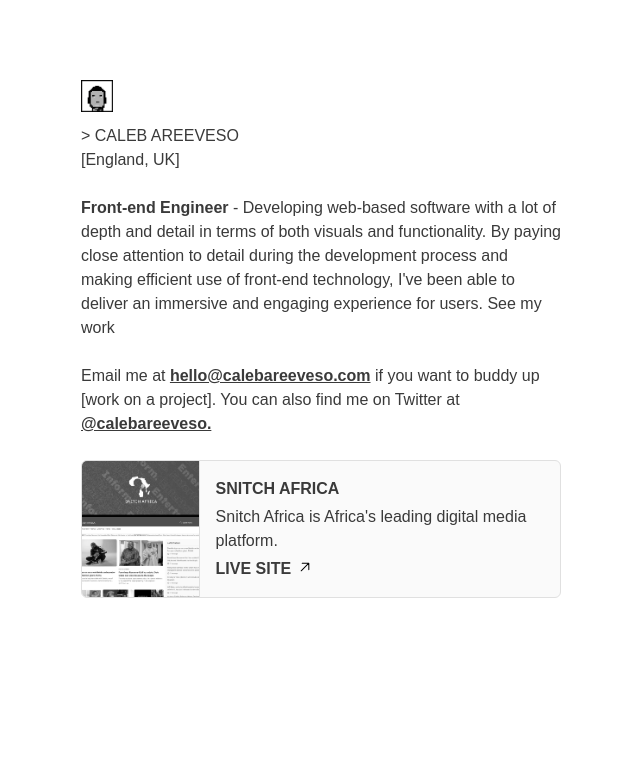
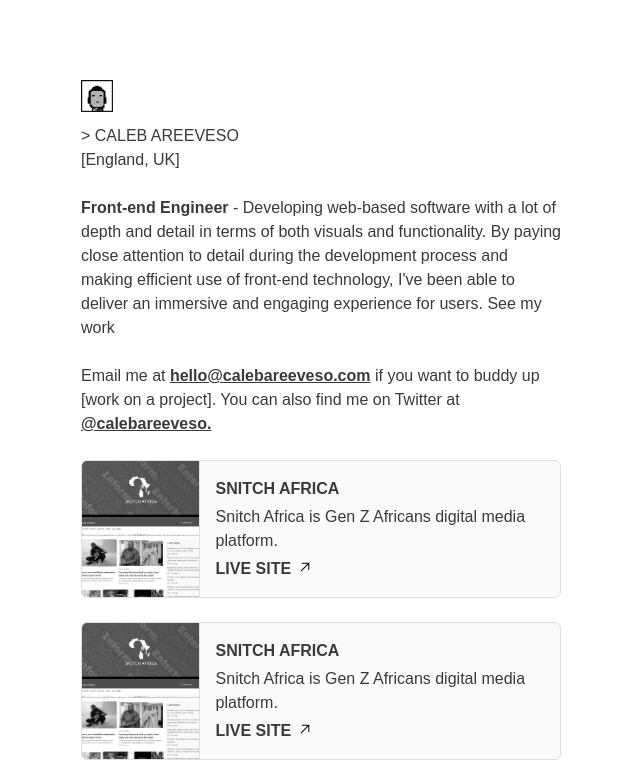
Before and after one commit to calebareeveso/calebareeveso.com, a Next.js app: page / in a window 1280 px wide. Shown: the top 783 px of the page, without its empty margins (319-959 px from the left). Built offline with nearby package versions, Linux system fonts and the light colour scheme; a web font is replaced by a local one.

Commit message:
feat: add project card list

```diff
--- a/components/projects/card.js
+++ b/components/projects/card.js
@@ -9,7 +9,7 @@
     >
       {/* Card Image */}
       <div
-        className="w-1/3 bg-cover bg-no-repeat border-r boder-2 border-secondaryGray bg-center"
+        className="w-2/4 xs:w-1/3 bg-cover bg-no-repeat border-r boder-2 border-secondaryGray bg-center"
         style={{
           backgroundImage: `url(${props.projectImageSource})`,
         }}
--- a/components/projects/index.js
+++ b/components/projects/index.js
@@ -7,12 +7,30 @@
     {
       name: "SNITCH AFRICA",
       URL: "https://www.snitchafrica.com/",
-      info: "Snitch Africa is Africa's leading digital media platform.",
+      info: "Snitch Africa is Gen Z Africans digital media platform.",
+      ImageSource: "/static/images/snitchafrica.png",
+    },
+    {
+      name: "SNITCH AFRICA",
+      URL: "https://www.snitchafrica.com/",
+      info: "Snitch Africa is Gen Z Africans digital media platform.",
+      ImageSource: "/static/images/snitchafrica.png",
+    },
+    {
+      name: "SNITCH AFRICA",
+      URL: "https://www.snitchafrica.com/",
+      info: "Snitch Africa is Gen Z Africans digital media platform.",
+      ImageSource: "/static/images/snitchafrica.png",
+    },
+    {
+      name: "SNITCH AFRICA",
+      URL: "https://www.snitchafrica.com/",
+      info: "Snitch Africa is Gen Z Africans digital media platform.",
       ImageSource: "/static/images/snitchafrica.png",
     },
   ];
   return (
-    <div>
+    <div className="grid grid-cols-1 gap-6 mb-6">
       {projectList.map(({ name, URL, info, ImageSource }, index) => (
         <ProjecCard
           projectName={name}
```
